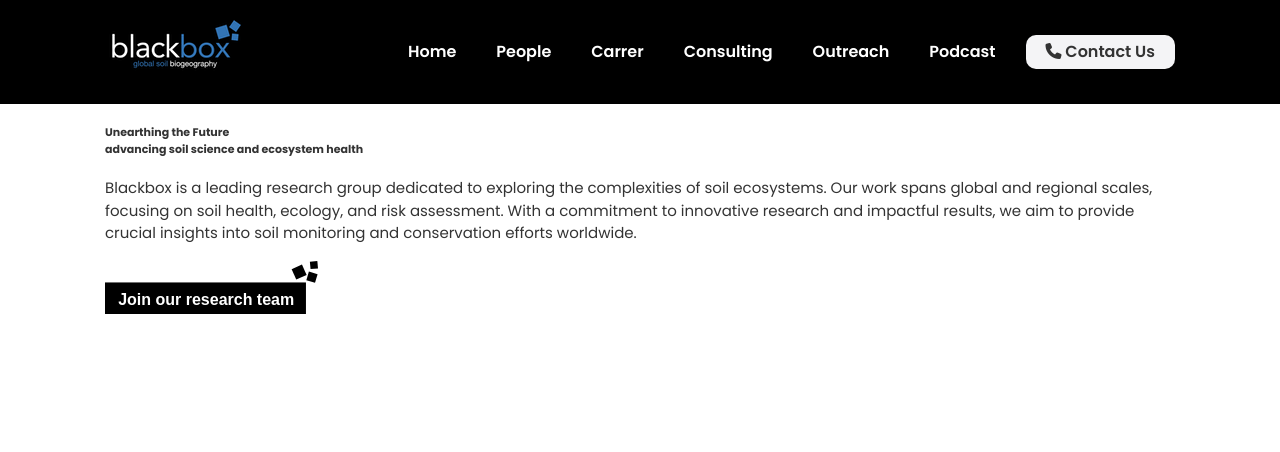
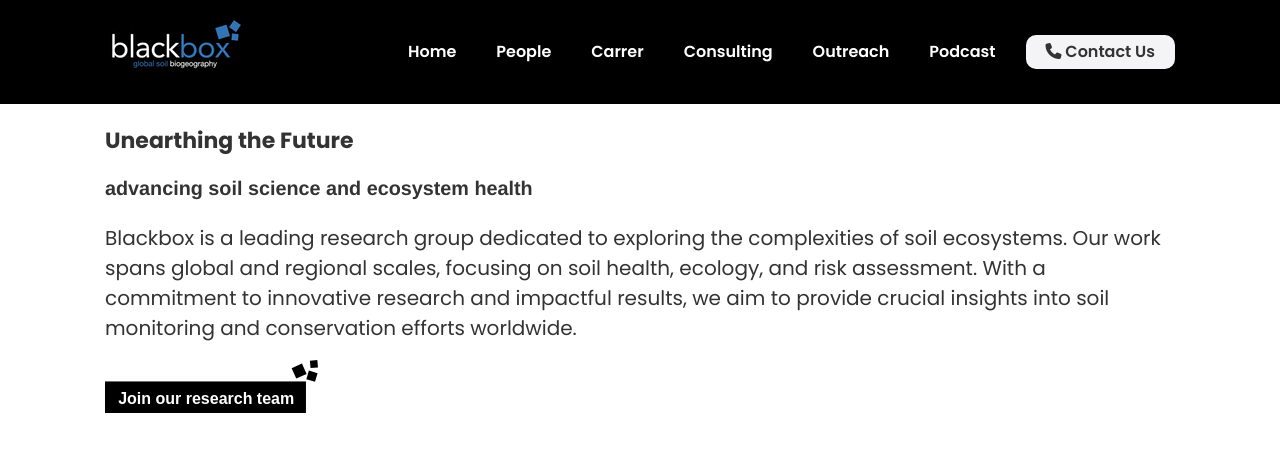
Before and after one commit to Blackboxgeo/blackbox.github.io, a Jekyll site: the page index.html, which Jekyll copies as it is, in a window 1280 px wide. Shown: the top 452 px of the page. Built offline with Jekyll 4.4.1, drawn with Linux system fonts in a browser that asks for light colours.

Commit message:
design modern v1.9

```diff
--- a/assets/css/styles.css
+++ b/assets/css/styles.css
@@ -21,31 +21,11 @@ h2 {
     padding: 0;
 }
 
-.h1-tb {
-    background-color: #f4f4f4;
-    color: #333;
-    font-family: 'Poppins', sans-serif;
-    font-size: 24px;
-    line-height: 1.5;
-    margin-top: 20px;
-    background: #fff;
-}
-
-.h2-tb {
-    background-color: #f4f4f4;
-    color: #333;
-    font-family: 'Poppins', sans-serif;
-    font-size: 21px;
-    line-height: 1.5;
-    margin-top: 20px;
-    background: #fff;
-}
-
 p {
     background-color: #f4f4f4;
     color: #333;
     font-family: 'Poppins', sans-serif;
-    font-size: 15px;
+    font-size: 20px;
     line-height: 1.5;
     margin-top: 20px;
     background: #fff;
--- a/index.html
+++ b/index.html
@@ -64,7 +64,7 @@
     <div class="container">
       <div class="text-content">
             <div class="body-general">
-                <strong><h1-tb>Unearthing the Future</h1-tb><br><h2-tb>advancing soil science and ecosystem health</h2-tb></strong>
+                <strong><h1>Unearthing the Future</h1><br><h2>advancing soil science and ecosystem health</h2></strong>
                 <p>Blackbox is a leading research group dedicated to exploring the complexities of soil ecosystems. Our work spans global and regional scales, focusing on soil health, ecology, and risk assessment. With a commitment to innovative research and impactful results, we aim to provide crucial insights into soil monitoring and conservation efforts worldwide.</p>
                 <br>
                 <a href="/blackbox.github.io/people">
```
